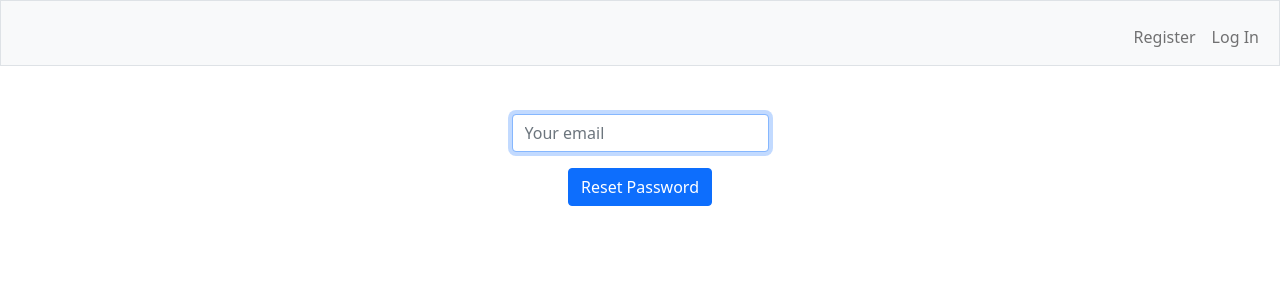
After one commit to Rewinteer/PointerApp, a Flask app: page /reset_request in a window 1280 px wide. The commit adds this page. Shown: the top 300 px of the page. Run offline with Flask 3, Linux system fonts and the light colour scheme; some libraries are stand-ins or nearby versions.

Commit message:
implemented reset password

```diff
--- a/app.py
+++ b/app.py
@@ -2,6 +2,9 @@ import os
 import psycopg2
 import json
 import tempfile
+import jwt
+from time import time
+from flask_mail import Message, Mail
 
 from flask import (
     Flask,
@@ -16,17 +19,20 @@ from flask import (
 from flask_session import Session
 from werkzeug.security import check_password_hash, generate_password_hash
 from psycopg2 import sql
-
 from helpers import (
     login_required,
     get_db_connection,
     getDbRows,
     executeQuery,
     getFeatureCollection,
-    onAlreadyExistsInUsers
+    onAlreadyExistsInUsers,
+    isExists,
+    send_mail,
+    verify_reset_token
 )
 
 app = Flask(__name__)
+
 app.secret_key = os.environ["SECRET_KEY"]
 
 # configure session
@@ -37,6 +43,13 @@ app.config["SESSION_TYPE"] = "filesystem"
 Session(app)
 # set max file size to 5 mb
 app.config["MAX_CONTENT_LENGTH"] = 5 * 1024 * 1024
+# configure mail
+app.config["MAIL_SERVER"] = 'smtp.googlemail.com'
+app.config["MAIL_PORT"] = 587
+app.config["MAIL_USE_TLS"] = True
+app.config["MAIL_USERNAME"] = os.environ["MAIL_ADDRESS"]
+app.config["MAIL_PASSWORD"] = os.environ["APP_PASSWORD"]
+mail = Mail(app)
 
 
 @app.route("/register", methods=["GET", "POST"])
@@ -116,6 +129,43 @@ def login():
 
     else:
         return render_template("login.html")
+
+@app.route("/reset_request", methods=["GET", "POST"])
+def reset_request():
+    if request.method == "POST":
+        email = request.form.get("email")
+        if isExists("email", email):
+            user = getDbRows("SELECT username FROM users WHERE email = %s", (email,))[0][0]
+            send_mail(email, user, mail)
+            flash("Reset link sent on your email.", "success")
+            return redirect("/login")
+        else:
+            flash("Email doesn't exist")
+            return redirect("/reset_request")
+    else:
+        return render_template("reset_request.html")
+
+
+@app.route('/password_reset_verified/<token>', methods=['GET', 'POST'])
+def reset_verified(token):
+    username = verify_reset_token(token)
+    print(username)
+
+    if not username:
+        flash('no user found')
+        return redirect('/login')
+
+    password = request.form.get('password')
+    if password:
+        if len(password) < 6:
+            flash("Password should consist at least of 6 characters.")
+            return redirect('/login')
+
+        execute = executeQuery("UPDATE users SET hash=%s WHERE username=%s", (generate_password_hash(password), username))
+        if execute == 1:
+            flash("Database error", "error")
+        return redirect("/login")
+    return render_template('reset_verified.html')
 
 
 @app.route("/logout")
--- a/templates/login.html
+++ b/templates/login.html
@@ -12,9 +12,12 @@
         <div class="mb-3">
             <input autocomplete="current-password" class="form-control mx-auto w-auto" id="password" name="password" placeholder="Password" type="password" required>
         </div>
-        <button class="btn btn-primary" type="submit">Log In</button>
+        <div>
+            <button class="btn btn-primary" type="submit">Log In</button>
+        </div>
     </form>
     <div style="margin-top: 5px;">
         <a class="btn btn-outline-primary" href="/register" role="button">Register</a>
     </div>
+    <a href="/reset_request">Forgot password?</a>
 {% endblock %}
--- /dev/null
+++ b/templates/reset_request.html
@@ -0,0 +1,14 @@
+{% extends "layout.html" %}
+
+{% block title %}
+    Reset Password
+{% endblock %}
+
+{% block main %}
+    <form action="/reset_request" method="post">
+        <div class="mb-3">
+            <input autocomplete="off" autofocus class="form-control mx-auto w-auto" id="email" name="email" placeholder="Your email" type="email" required>
+        </div>
+        <button class="btn btn-primary" type="submit">Reset Password</button>
+    </form>
+{% endblock %}
```
Also changed, not shown: helpers.py (+38 -5 lines), templates/reset_email.html (added, +7 -0 lines), templates/reset_verified.html (added, +13 -0 lines), 1 other file.
